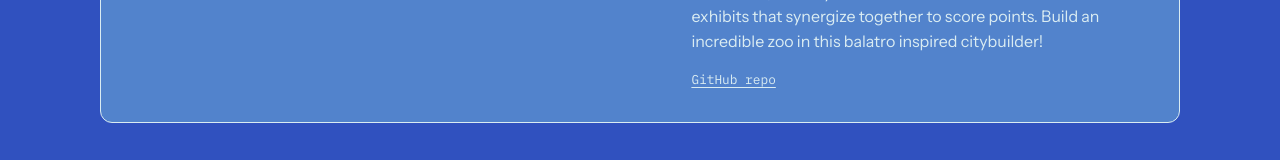
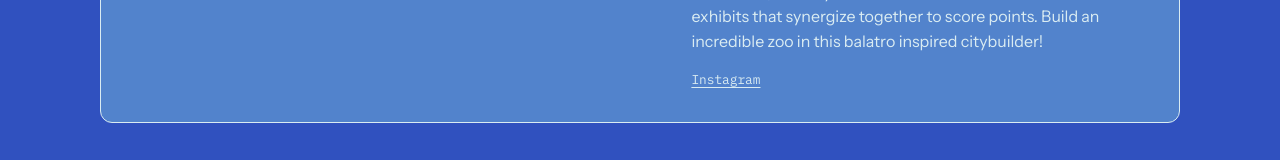
Before and after one commit to RJ-06/portfolio-site, a React (Vite) app: page /portfolio-site/games in a window 1280 px wide. Shown: the part 1337-1497 px from the top of the page. Built offline with nearby package versions, Linux system fonts and the light colour scheme; a web font is replaced by a local one.

Commit message:
Update content.js

```diff
--- a/src/data/content.js
+++ b/src/data/content.js
@@ -133,8 +133,8 @@ export const itchGames = [
     url: "",
     extraLinks: [
       {
-        label: "GitHub repo",
-        href: "https://github.com/Destroh33/SkyZoo"
+        label: "Instagram",
+        href: "https://www.instagram.com/uclaacmstudioblack/"
       },
     ],
     role: "Game Director, Programming",
```
